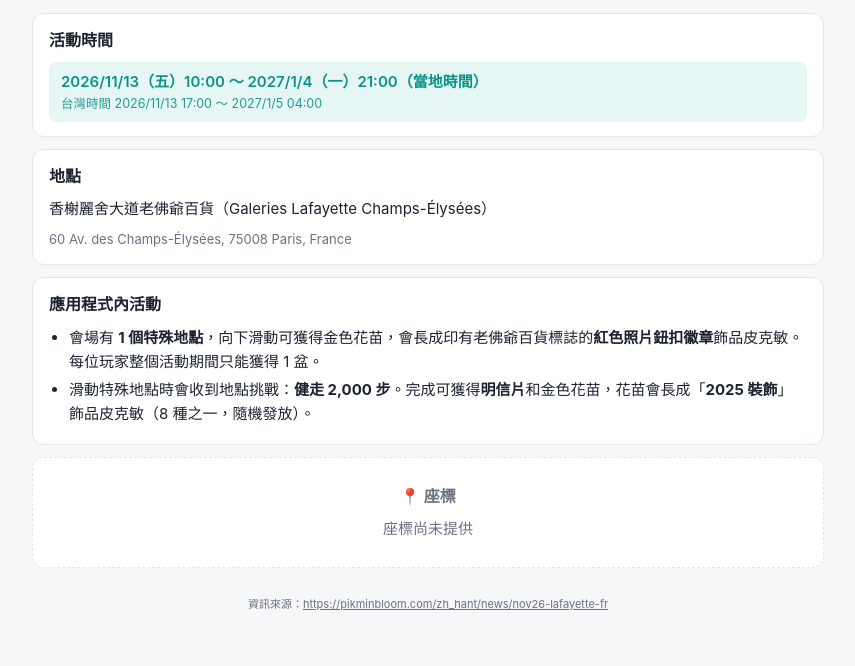
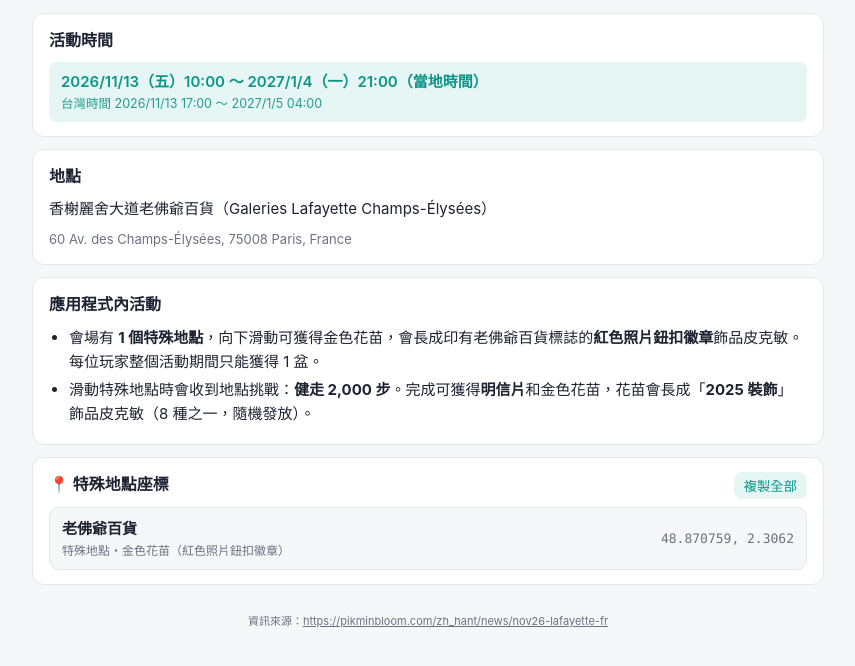
Before and after one commit to mumudesuu/PikminbloomEvent, a plain HTML site: page lafayette1113_0104.html in a window 1280 px wide. Shown: the part 118-784 px from the top of the page, without its empty margins (212-1067 px from the left). Drawn offline with Linux system fonts and the light colour scheme.

Commit message:
Update lafayette1113_0104.html

```diff
--- a/lafayette1113_0104.html
+++ b/lafayette1113_0104.html
@@ -39,12 +39,12 @@ ul{margin:0;padding-left:20px}li{margin:4px 0}
 <section class="card"><h2>活動時間</h2><div class="tm">2026/11/13（五）10:00 ～ 2027/1/4（一）21:00（當地時間）<small>台灣時間 2026/11/13 17:00 ～ 2027/1/5 04:00</small></div></section>
 <section class="card"><h2>地點</h2>香榭麗舍大道老佛爺百貨（Galeries Lafayette Champs-Élysées）<div class="note">60 Av. des Champs-Élysées, 75008 Paris, France</div></section>
 <section class="card"><h2>應用程式內活動</h2><ul><li>會場有 <b>1 個特殊地點</b>，向下滑動可獲得金色花苗，會長成印有老佛爺百貨標誌的<b>紅色照片鈕扣徽章</b>飾品皮克敏。每位玩家整個活動期間只能獲得 1 盆。</li><li>滑動特殊地點時會收到地點挑戰：<b>健走 2,000 步</b>。完成可獲得<b>明信片</b>和金色花苗，花苗會長成「<b>2025 裝飾</b>」飾品皮克敏（8 種之一，隨機發放）。</li></ul></section>
-<section class="card ph"><h2 style="justify-content:center">📍 座標</h2>座標尚未提供</section>
+<section class="card"><h2><span>📍 特殊地點座標</span><button class="cp" id="all">複製全部</button></h2><div class="g" id="g"></div></section>
 <div class="src">資訊來源：<a href="https://pikminbloom.com/zh_hant/news/nov26-lafayette-fr" target="_blank" rel="noopener">https://pikminbloom.com/zh_hant/news/nov26-lafayette-fr</a></div>
 </main>
 <div id="t"></div>
 <script>
-var P=[];
+var P=[["老佛爺百貨", "特殊地點・金色花苗（紅色照片鈕扣徽章）", "48.870759, 2.3062"]];
 var T=document.getElementById('t'),tm;
 function toast(m){T.textContent=m;T.className='s';clearTimeout(tm);tm=setTimeout(function(){T.className=''},1400)}
 function copy(txt,msg){function fb(){var a=document.createElement('textarea');a.value=txt;a.style.cssText='position:fixed;opacity:0';document.body.appendChild(a);a.select();try{document.execCommand('copy');toast(msg)}catch(e){toast('複製失敗')}document.body.removeChild(a)}
```
